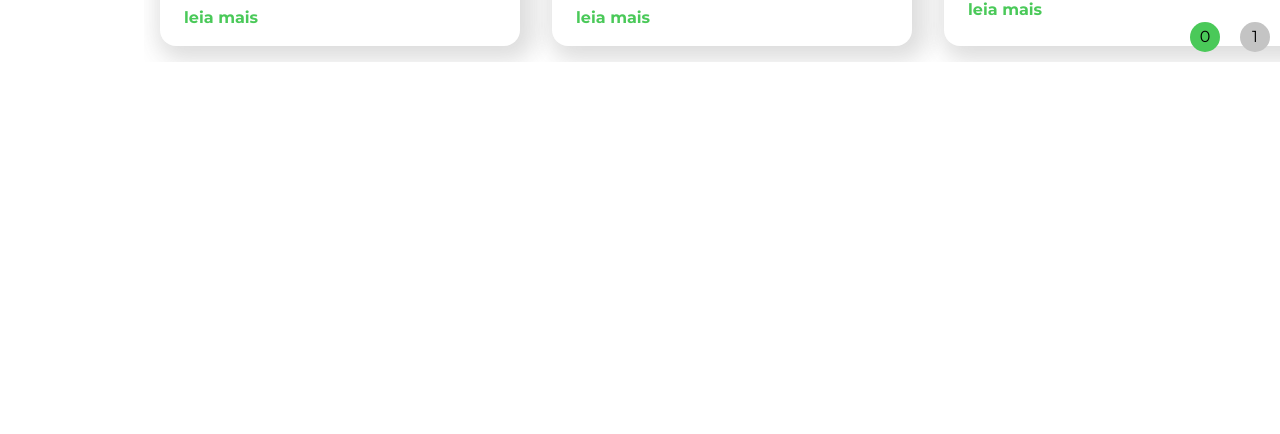
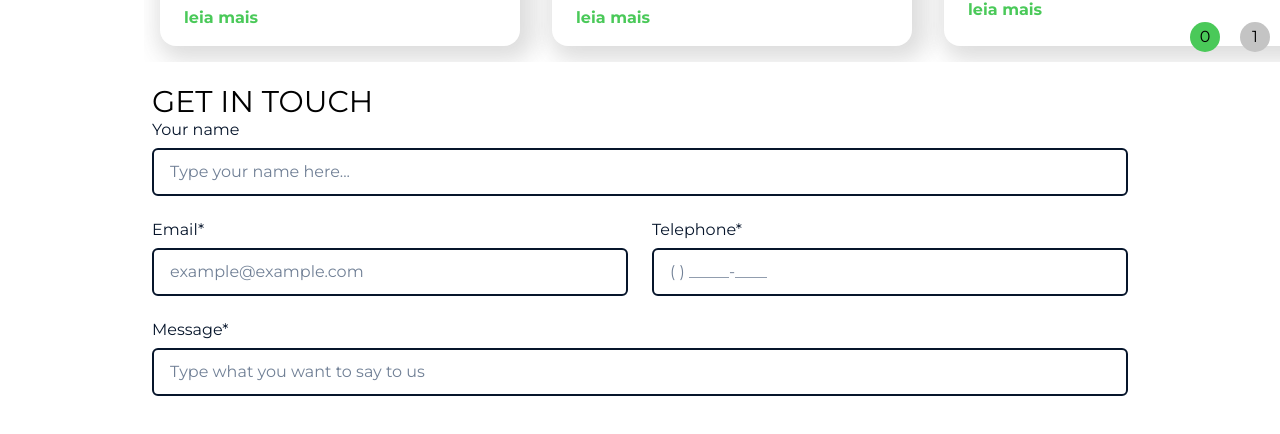
Before and after one commit to Feelpe/coopers-web, a React (Vite) app: page / in a window 1280 px wide. Shown: the part 2294-2728 px from the top of the page. Before the commit the page ends 2356 px from the top, so only its background shows below. Built offline with nearby package versions, Linux system fonts and the light colour scheme.

Commit message:
feat: input and ContactForm components

```diff
--- a/package.json
+++ b/package.json
@@ -15,6 +15,7 @@
     "framer-motion": "^6",
     "react": "^18.2.0",
     "react-dom": "^18.2.0",
+    "react-hook-form": "^7.40.0",
     "react-responsive-carousel": "^3.2.23"
   },
   "devDependencies": {
--- a/src/App.tsx
+++ b/src/App.tsx
@@ -15,6 +15,7 @@ import BGDark from "./assets/BGDark.svg";
 import Icon from "./assets/icon1.svg";
 import Photo from "./assets/photo.svg";
 import { CheckboxStyled } from "./components/Checkbox/Checkbox";
+import { ContactForm } from "./components/ContactForm";
 import { Slider } from "./components/Slider";
 
 function App() {
@@ -136,6 +137,7 @@ function App() {
         </Text>
         <Slider />
       </VStack>
+      <ContactForm />
     </Flex>
   );
 }
--- /dev/null
+++ b/src/components/ContactForm.tsx
@@ -0,0 +1,35 @@
+import { Box, Flex, Heading, SimpleGrid, VStack } from "@chakra-ui/react";
+import { Input } from "./input";
+
+export const ContactForm = () => {
+  return (
+    <Flex w="80%" my={16} maxWidth={1480} mx="auto" px="6">
+      <Box as="form" flex="1">
+        <Heading size="lg" fontWeight="normal">
+          GET IN <span>TOUCH</span>
+        </Heading>
+
+        <VStack spacing={6}>
+          <Input
+            name="name"
+            label="Your name"
+            placeholder="Type your name here..."
+          />
+          <SimpleGrid minChildWidth="240px" spacing={["4", "6"]} w="100%">
+            <Input
+              name="email"
+              label="Email*"
+              placeholder="example@example.com"
+            />
+            <Input name="tel" label="Telephone*" placeholder="( ) _____-____" />
+          </SimpleGrid>
+          <Input
+            name="text"
+            label="Message*"
+            placeholder="Type what you want to say to us"
+          />
+        </VStack>
+      </Box>
+    </Flex>
+  );
+};
--- /dev/null
+++ b/src/components/input.tsx
@@ -0,0 +1,58 @@
+import {
+  FormControl,
+  FormErrorMessage,
+  FormLabel,
+  Input as ChakraInput,
+  InputProps as ChakraInputProps,
+} from "@chakra-ui/react";
+import { forwardRef, ForwardRefRenderFunction } from "react";
+import { FieldError } from "react-hook-form";
+
+interface InputProps extends ChakraInputProps {
+  name: string;
+  label: string;
+  placeholder: string;
+  error?: FieldError;
+}
+
+const InputBase: ForwardRefRenderFunction<HTMLInputElement, InputProps> = (
+  { name, label, placeholder, error = null, ...rest },
+  ref
+) => {
+  return (
+    <FormControl isInvalid={!!error}>
+      {!!label && (
+        <FormLabel
+          htmlFor={name}
+          fontWeight={400}
+          fontSize="16px"
+          lineHeight="20px"
+          textColor="gray.900"
+        >
+          {label}
+        </FormLabel>
+      )}
+      <ChakraInput
+        name={name}
+        id={name}
+        placeholder={placeholder}
+        fontSize="16px"
+        lineHeight="20px"
+        borderColor="gray.900"
+        focusBorderColor="gray.500"
+        bgColor="white"
+        variant="filled"
+        _hover={{
+          bgColor: "gray.200",
+        }}
+        size="lg"
+        ref={ref}
+        {...rest}
+      />
+
+      {!!error && <FormErrorMessage>{error.message}</FormErrorMessage>}
+    </FormControl>
+  );
+};
+
+export const Input = forwardRef(InputBase);
--- a/src/styles/theme.ts
+++ b/src/styles/theme.ts
@@ -3,8 +3,13 @@ import { extendTheme } from "@chakra-ui/react";
 export const theme = extendTheme({
   colors: {
     alphas: {
+      "800": "#9A9A9A",
       "700": "#A1A1A1",
       "500": "#999999",
+    },
+    gray: {
+      "900": "#06152B",
+      "400": "#9499B3"
     },
     green: {
       "500": "#46BD62",
@@ -18,9 +23,6 @@ export const theme = extendTheme({
     blue: {
       "900": "#06152B"
     },
-    gray: {
-      "400": "#9499B3"
-    }
   },
   fonts: {
     heading: "Montserrat",
```
Also changed, not shown: 1 other file (tests, documents, lock files or other folders).
